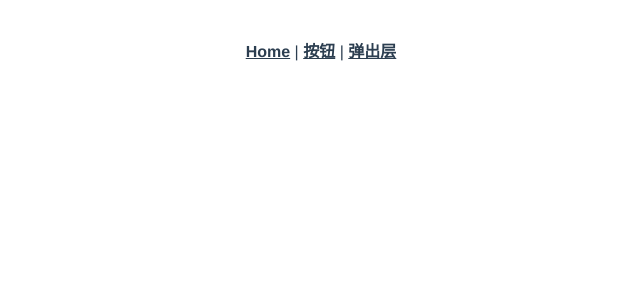
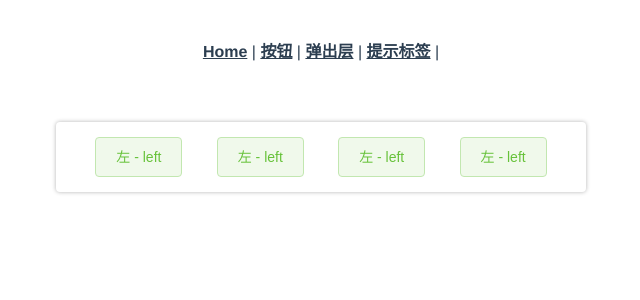
Before and after one commit to Bittersweet-Chocolate/czh-component, a Vue app: page /tooltips in a window 1280 px wide. Shown: the top 300 px of the page, without its empty margins (319-959 px from the left). Built offline with nearby package versions, Linux system fonts and the light colour scheme.

Commit message:
提示标签 添加

```diff
--- a/src/App.vue
+++ b/src/App.vue
@@ -2,8 +2,9 @@
   <div id="app">
     <div id="nav">
       <router-link to="/">Home</router-link> |
-      <router-link to="/buttons">按钮</router-link> |
-      <router-link to="/messages">弹出层</router-link>
+      <router-link to="/Buttons">按钮</router-link> |
+      <router-link to="/Messages">弹出层</router-link> |
+      <router-link to="/Tooltips">提示标签</router-link> |
     </div>
     <router-view/>
   </div>
--- /dev/null
+++ b/src/components/cTooltip/cTooltip.vue
@@ -0,0 +1,114 @@
+<template>
+  <div
+    @mouseenter="handleToggle"
+    @mouseleave="handleToggle"
+    class="tip-container"
+  >
+    <slot/>
+    <div
+      :class="['tooltip', show]"
+      v-show="isVisible"
+    >
+      {{content}}
+    </div>
+  </div>
+</template>
+
+<script>
+export default {
+  data(){
+    return {
+      isVisible : false
+    }
+  },
+  props:{
+    content:{type: String, default: "标签"},
+    show:{type: String, default: "top"}
+  },
+  methods:{
+    handleToggle() {
+      this.isVisible = !this.isVisible
+    }
+  }
+}
+</script>
+
+<style lang="scss" scoped>
+  $margin: calc(100% + 10px);
+  @mixin horizontal-alignment {
+    left: 50%;
+    transform: translateX(-50%);
+  }
+
+  @mixin vertical-aliment {
+    top: 50%;
+    transform: translateY(-50%);
+  }
+
+  .tip-container {
+    display: inline-block;
+    position: relative;
+  }
+
+  .tooltip {
+    padding: 5px 10px;
+    background: #303030;
+    color: white;
+    position: absolute;
+    white-space: nowrap;
+    z-index: 10;
+    border-radius: 4px;
+
+    &::before {
+      content: '';
+      width: 0;
+      height: 0;
+      position: absolute;
+      border: 6px solid transparent;
+    }
+
+    &.top {
+      bottom: $margin;
+      @include horizontal-alignment;
+
+      &::before {
+        border-top-color: #303030;
+        top: 100%;
+        @include horizontal-alignment;
+      }
+    }
+
+    &.bottom {
+      top: $margin;
+      @include horizontal-alignment;
+
+      &::before {
+        border-bottom-color: #303030;
+        bottom: 100%;
+        @include horizontal-alignment
+      }
+    }
+
+    &.left {
+      right: $margin;
+      @include vertical-aliment;
+
+      &::before {
+        border-left-color: #303030;
+        left: 100%;
+        @include vertical-aliment;
+      }
+    }
+
+    &.right {
+      left: $margin;
+      @include vertical-aliment;
+
+      &::before {
+        right: 100%;
+        border-right-color: #303030;
+        @include vertical-aliment;
+      }
+    }
+  }
+</style>
--- a/src/main.js
+++ b/src/main.js
@@ -3,11 +3,13 @@ import App from './App.vue'
 import router from './router'
 import cButton from '@/components/cButton/cButton'
 import cMessage from '@/components/cMessage/cMessage'
+import cTooltip from '@/components/cTooltip/cTooltip'
 
 Vue.config.productionTip = false
 
 Vue.component('cButton', cButton)
 Vue.component('cMessage', cMessage)
+Vue.component('cTooltip', cTooltip)
 
 Vue.prototype.$message = ({
   type = 'success',
--- a/src/router/index.js
+++ b/src/router/index.js
@@ -19,6 +19,11 @@ const routes = [
     path: '/messages',
     name: 'Messages',
     component: () => import('../views/Messages.vue')
+  },
+  {
+    path: '/tooltips',
+    name: 'Tooltips',
+    component: () => import('../views/Tooltips.vue')
   }
 ]
 
--- /dev/null
+++ b/src/views/Tooltips.vue
@@ -0,0 +1,34 @@
+<template>
+  <div class="container">
+    <cTooltip v-for="(item,index) in type" :key="index">
+      <cButton plain type="success">左 - left</cButton>
+    </cTooltip>
+  </div>
+</template>
+
+<script>
+export default {
+  data() {
+    return {
+      type: ["left", "top", "bottom", "right"],
+      text: ["这是左边", "这是上边", "这是下边", "这是右边"]
+    };
+  }
+};
+</script>
+
+<style lang="scss" scoped>
+.container {
+  max-width: 500px;
+  margin: 30px auto;
+  border-radius: 4px;
+  box-shadow: 0 0 4px 0 rgba(0, 0, 0, 0.3);
+  padding: 15px;
+  display: flex;
+  align-items: center;
+  justify-content: space-evenly;
+  button {
+    margin: 0 10px;
+  }
+}
+</style>
```
